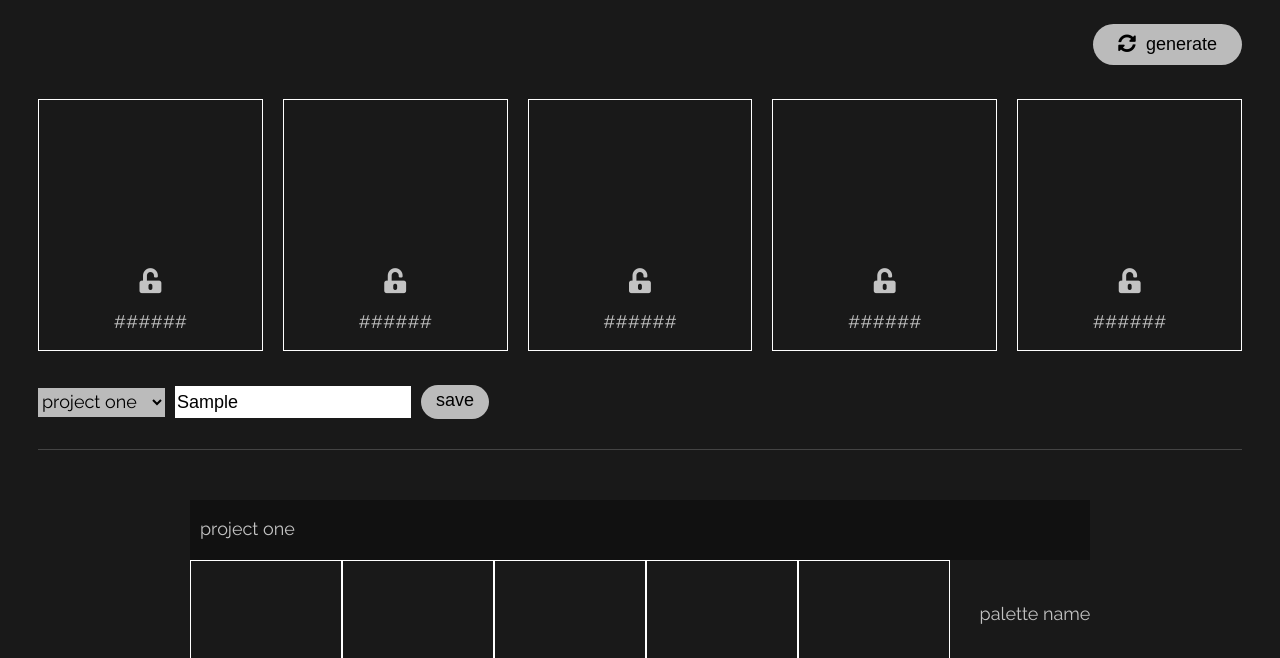
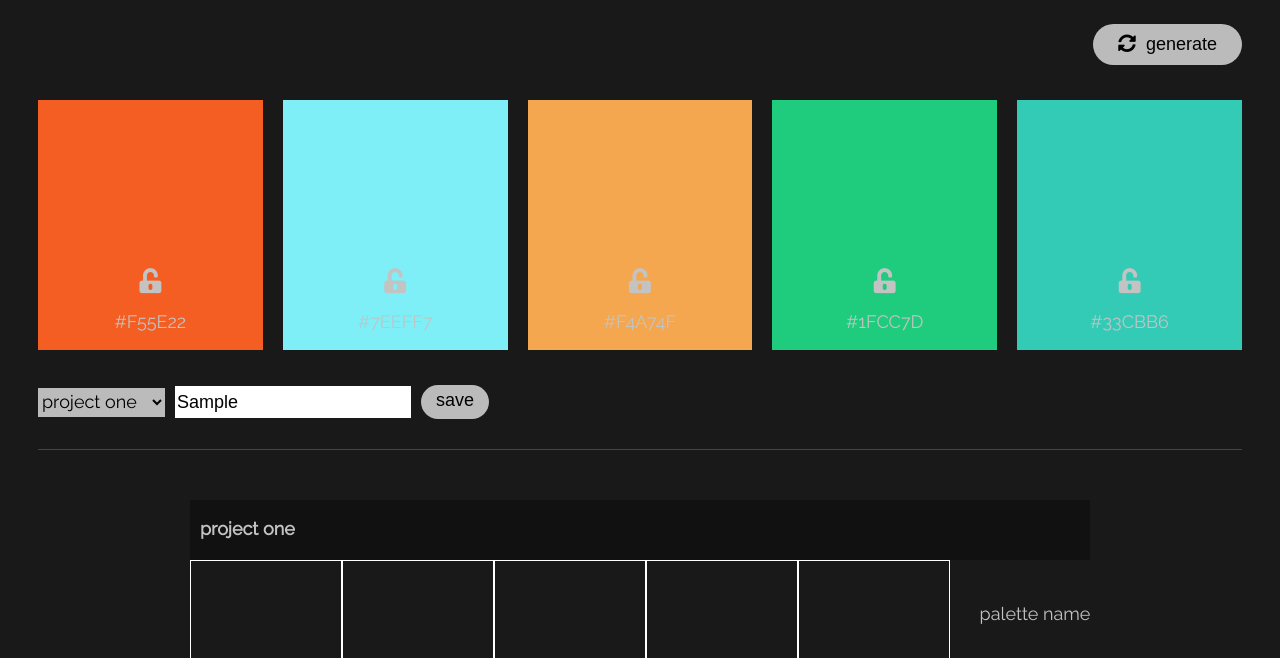
Before and after one commit to ashleylevi/colorcraze, a website: page public/index.html in a window 1280 px wide. Both pictures are taken after typing "Sample" into the empty fields and a click on the button "generate". Shown: the part 94-752 px from the top of the page. Drawn offline with Linux system fonts and the light colour scheme.

Commit message:
Make dom show random colors on generate click

```diff
--- a/public/css/styles.css
+++ b/public/css/styles.css
@@ -58,7 +58,6 @@ body {
 }
 
 .color {
-  border: 1px solid white;
   width: 250px;
   height: 250px;
   margin: 10px;
@@ -155,6 +154,7 @@ input[type=text] {
   margin-left: 10px;
   font-size: 18px;
   line-height: 3.2em;
+  font-weight: 700;
 
 }
 
--- a/public/index.html
+++ b/public/index.html
@@ -15,11 +15,11 @@
     <button class="generate-btn"><i class="fas fa-sync-alt"></i>generate</button>
   </section>
   <main class="palette-display">
-    <div class="color"><i class="fas fa-unlock-alt"></i><p class="hex">######</p></div>
-    <div class="color"><i class="fas fa-unlock-alt"></i><p class="hex">######</p></div>
-    <div class="color"><i class="fas fa-unlock-alt"></i><p class="hex">######</p></div>
-    <div class="color"><i class="fas fa-unlock-alt"></i><p class="hex">######</p></div>
-    <div class="color"><i class="fas fa-unlock-alt"></i><p class="hex">######</p></div>
+    <div class="color color1"><i class="fas fa-unlock-alt"></i><p class="hex hex1">######</p></div>
+    <div class="color color2"><i class="fas fa-unlock-alt"></i><p class="hex hex2">######</p></div>
+    <div class="color color3"><i class="fas fa-unlock-alt"></i><p class="hex hex3">######</p></div>
+    <div class="color color4"><i class="fas fa-unlock-alt"></i><p class="hex hex4">######</p></div>
+    <div class="color color5"><i class="fas fa-unlock-alt"></i><p class="hex hex5">######</p></div>
   </main>
   <section class="save-container">
     <select class="select">
@@ -67,6 +67,6 @@
         </div>
       </div>
     </section>
-  <script type="text/javascript" src="#"></script>
+  <script type="text/javascript" src="/js/scripts.js"></script>
 </body>
 </html>
--- a/public/js/scripts.js
+++ b/public/js/scripts.js
@@ -2,6 +2,19 @@ const generateBtn = document.querySelector('.generate-btn');
 const lockBtn = document.querySelector('.fa-unlock-alt');
 const saveBtn = document.querySelector('.save-btn');
 const deleteBtn = document.querySelector('.delete-btn');
+const colorOne = document.querySelector('.color1');
+const colorTwo = document.querySelector('.color2');
+const colorThree = document.querySelector('.color3');
+const colorFour = document.querySelector('.color4');
+const colorFive = document.querySelector('.color5');
+const hexOne = document.querySelector('.hex1');
+const hexTwo = document.querySelector('.hex2');
+const hexThree = document.querySelector('.hex3');
+const hexFour = document.querySelector('.hex4');
+const hexFive = document.querySelector('.hex5');
+
+
+
 
 generateHex = () => {
   let color = '#';
@@ -21,3 +34,19 @@ generateColors = () => {
   }
   return colors
 }
+
+displayColors = () => {
+  let colors = generateColors()
+  colorOne.setAttribute('style', `background-color: ${colors[0]}`)
+  hexOne.innerText = colors[0]
+  colorTwo.setAttribute('style', `background-color: ${colors[1]}`)
+  hexTwo.innerText = colors[1]
+  colorThree.setAttribute('style', `background-color: ${colors[2]}`)
+  hexThree.innerText = colors[2]
+  colorFour.setAttribute('style', `background-color: ${colors[3]}`)
+  hexFour.innerText = colors[3]
+  colorFive.setAttribute('style', `background-color: ${colors[4]}`)
+  hexFive.innerText = colors[4]
+}
+
+generateBtn.addEventListener('click', displayColors)
```
